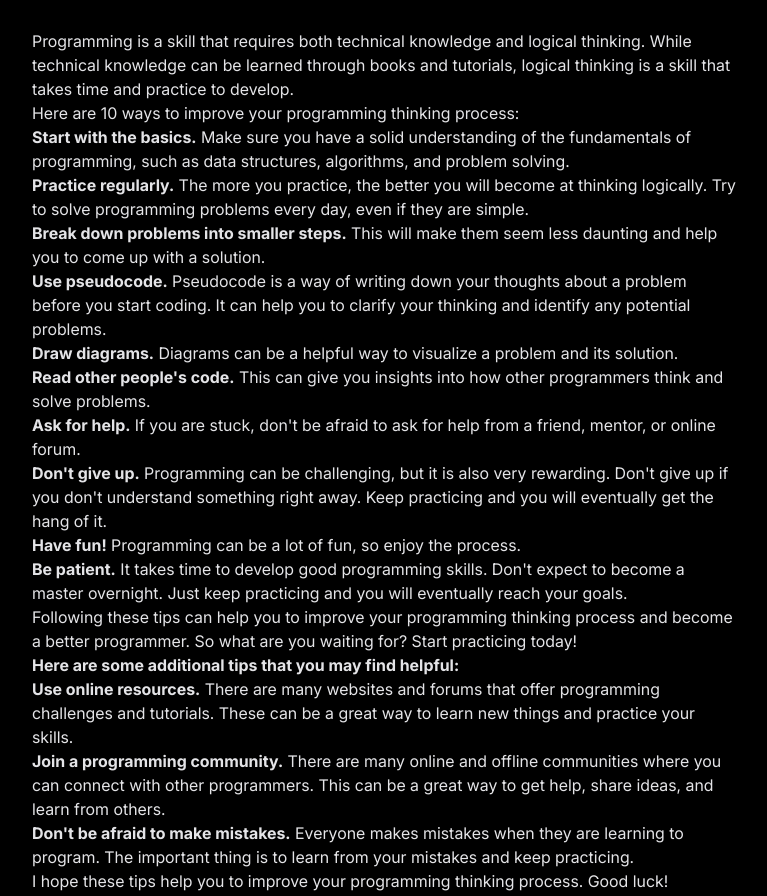
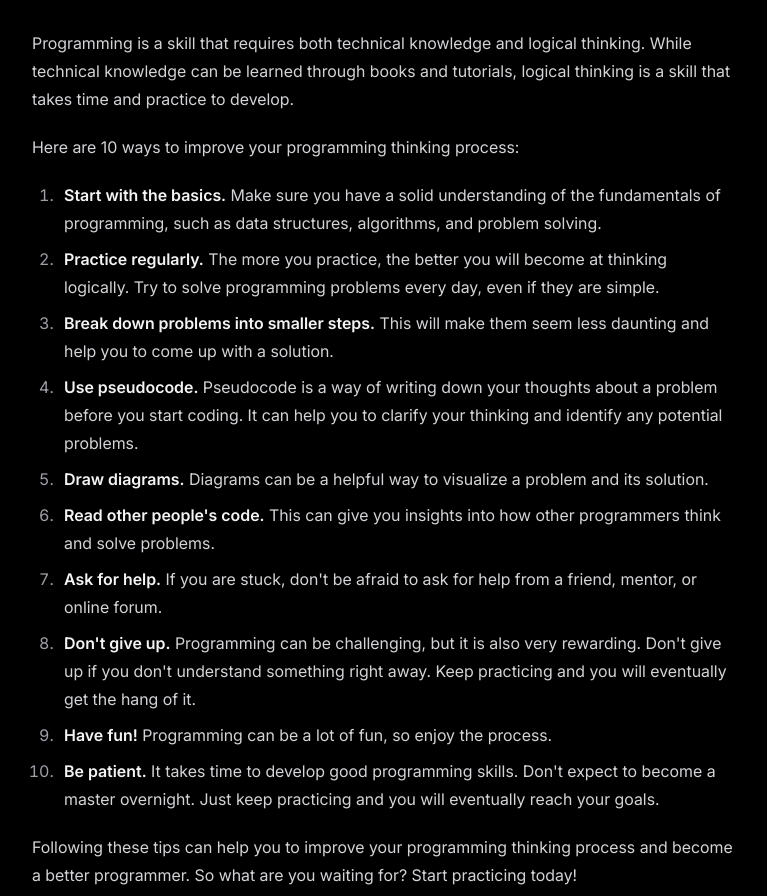
Before and after one commit to varun-raj/vr-site-astro, an Astro site: page /blog/10-ways-to-improve-your-programming-thinking-process in a window 1280 px wide. Shown: the part 704-1600 px from the top of the page, without its empty margins (256-1023 px from the left). Built offline with nearby package versions, Linux system fonts and the light colour scheme; Astro itself is replaced by a stand-in of ours.

Commit message:
feat: update SupportWire status and refine blog typography with Tailwind 4 standards

```diff
--- a/src/pages/about.astro
+++ b/src/pages/about.astro
@@ -55,7 +55,7 @@ import Main from "../layouts/Main.astro";
         <a href="https://supportwire.io?utm_source=varunraj_in" target="_blank" class="plain group block p-4 rounded-lg border border-zinc-900 hover:border-zinc-700 transition-all bg-zinc-900/50 !no-underline">
           <div class="flex items-center justify-between mb-2">
             <h3 class="font-medium text-zinc-100 group-hover:underline decoration-1 underline-offset-4">SupportWire</h3>
-            <span class="font-mono text-xxs text-amber-400 bg-amber-900/30 px-2 py-0.5 rounded-full">Maintenance</span>
+            <span class="font-mono text-xxs text-sky-400 bg-sky-900/30 px-2 py-0.5 rounded-full">In Progress</span>
           </div>
           <p class="text-sm text-zinc-400">
              A high-performance live chat and customer support platform engineered for modern startups as a fast and intuitive alternative to enterprise solutions.
--- a/src/pages/blog/[...slug].astro
+++ b/src/pages/blog/[...slug].astro
@@ -62,12 +62,13 @@ const { Content } = await render(post);
       </div>
     )}
 
-    <article class="prose prose-invert prose-zinc max-w-none
+    <article class="prose prose-zinc prose-invert max-w-none
       prose-headings:font-mono prose-headings:uppercase prose-headings:tracking-tight
-      prose-a:text-emerald-400 prose-a:no-underline hover:prose-a:underline
-      prose-code:text-zinc-300 prose-code:bg-zinc-900 prose-code:px-1 prose-code:py-0.5 prose-code:rounded
-      prose-pre:bg-zinc-900/50 prose-pre:border prose-pre:border-zinc-800
-      prose-img:rounded-xl prose-img:border prose-img:border-zinc-900">
+      prose-a:text-zinc-100 prose-a:underline prose-a:decoration-zinc-700 hover:prose-a:decoration-zinc-100 prose-a:underline-offset-4 prose-a:transition-colors
+      prose-code:text-zinc-300 prose-code:bg-zinc-900 prose-code:px-1.5 prose-code:py-0.5 prose-code:rounded prose-code:before:content-[''] prose-code:after:content-['']
+      prose-pre:bg-zinc-900/50 prose-pre:border prose-pre:border-zinc-800 prose-pre:rounded-xl
+      prose-img:rounded-xl prose-img:border prose-img:border-zinc-900
+      prose-strong:text-zinc-100 prose-blockquote:border-zinc-700 prose-blockquote:text-zinc-400">
       <Content />
     </article>
 
--- a/src/styles/global.css
+++ b/src/styles/global.css
@@ -1,4 +1,5 @@
 @import "tailwindcss";
+@plugin "@tailwindcss/typography";
 
 @theme {
   --font-sans: "Inter", ui-sans-serif, system-ui, sans-serif, "Apple Color Emoji", "Segoe UI Emoji", "Segoe UI Symbol", "Noto Color Emoji";
```
